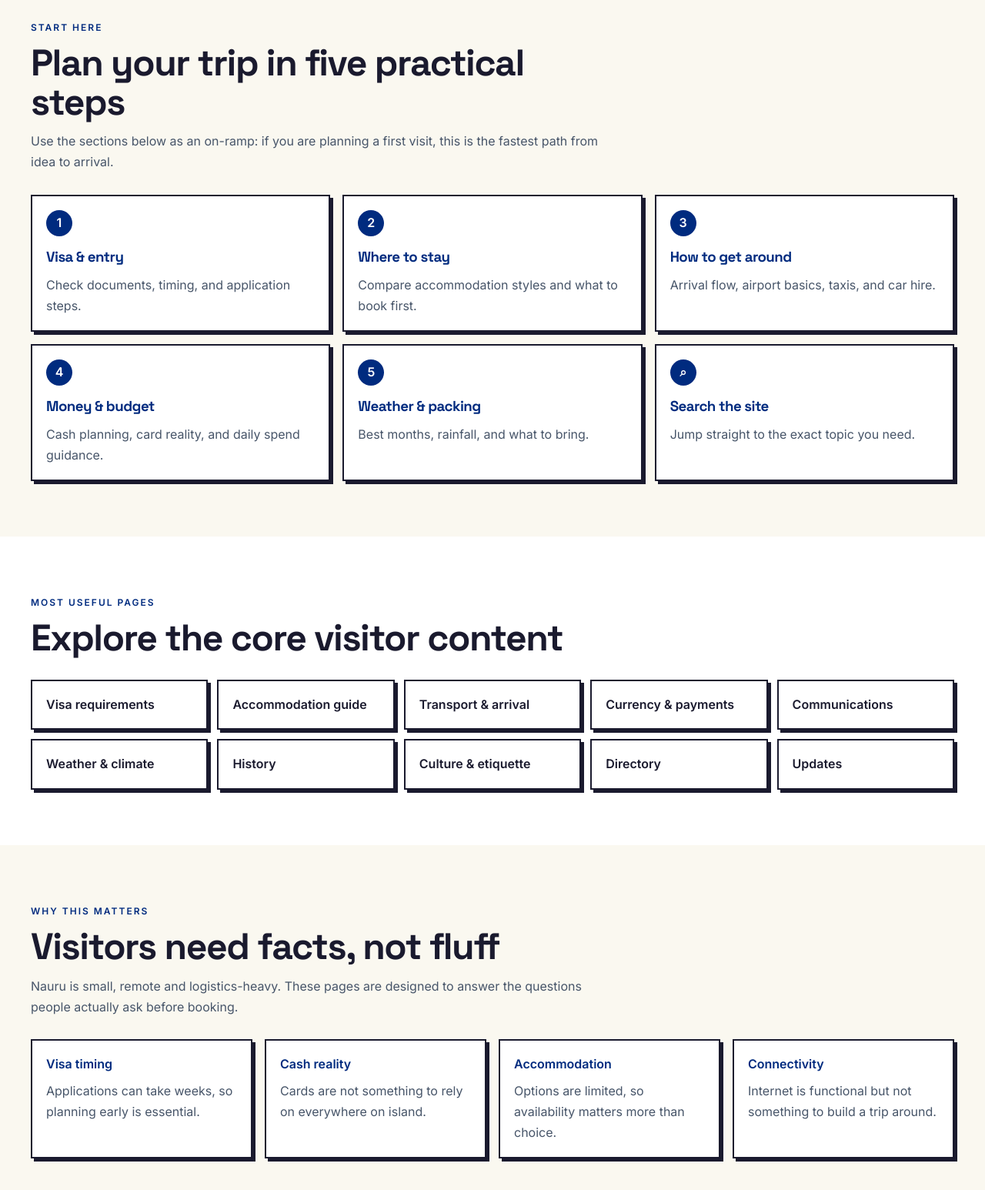
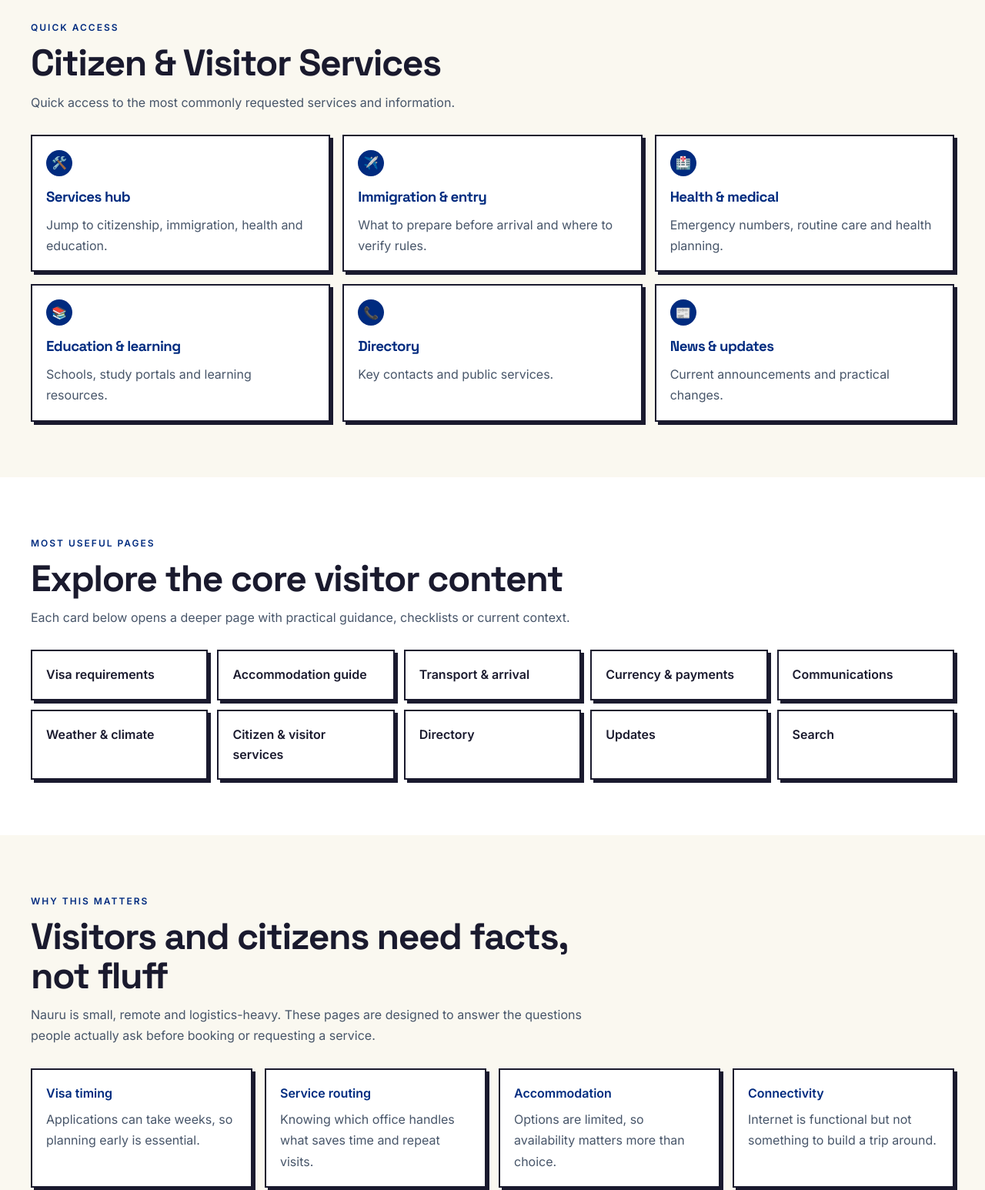
Before and after one commit to Loggableim/republicofnauru, an Astro site: page / in a window 1280 px wide. Shown: the part 1040-2586 px from the top of the page at 77% size. Built offline with nearby package versions, Linux system fonts and the light colour scheme; Astro itself is replaced by a stand-in of ours.

Commit message:
feat(home): strengthen content hub quick access and teaser cards

```diff
--- a/src/pages/index.astro
+++ b/src/pages/index.astro
@@ -19,17 +19,17 @@ import newsData from '../data/news.json';
     <section class="section action-hub">
       <div class="container">
         <div class="section-head">
-          <span class="eyebrow">Start here</span>
-          <h2>Plan your trip in five practical steps</h2>
-          <p>Use the sections below as an on-ramp: if you are planning a first visit, this is the fastest path from idea to arrival.</p>
+          <span class="eyebrow">Quick access</span>
+          <h2>Citizen & Visitor Services</h2>
+          <p>Quick access to the most commonly requested services and information.</p>
         </div>
         <div class="hub-grid">
-          <a class="hub-card" href="/visit/visa/"><span>1</span><h3>Visa & entry</h3><p>Check documents, timing, and application steps.</p></a>
-          <a class="hub-card" href="/visit/accommodation/"><span>2</span><h3>Where to stay</h3><p>Compare accommodation styles and what to book first.</p></a>
-          <a class="hub-card" href="/visit/transport/"><span>3</span><h3>How to get around</h3><p>Arrival flow, airport basics, taxis, and car hire.</p></a>
-          <a class="hub-card" href="/visit/currency/"><span>4</span><h3>Money & budget</h3><p>Cash planning, card reality, and daily spend guidance.</p></a>
-          <a class="hub-card" href="/visit/weather/"><span>5</span><h3>Weather & packing</h3><p>Best months, rainfall, and what to bring.</p></a>
-          <a class="hub-card" href="/search/"><span>⌕</span><h3>Search the site</h3><p>Jump straight to the exact topic you need.</p></a>
+          <a class="hub-card" href="/services/"><span>🛠️</span><h3>Services hub</h3><p>Jump to citizenship, immigration, health and education.</p></a>
+          <a class="hub-card" href="/services/immigration/"><span>✈️</span><h3>Immigration & entry</h3><p>What to prepare before arrival and where to verify rules.</p></a>
+          <a class="hub-card" href="/services/health/"><span>🏥</span><h3>Health & medical</h3><p>Emergency numbers, routine care and health planning.</p></a>
+          <a class="hub-card" href="/services/education/"><span>📚</span><h3>Education & learning</h3><p>Schools, study portals and learning resources.</p></a>
+          <a class="hub-card" href="/directory/"><span>📞</span><h3>Directory</h3><p>Key contacts and public services.</p></a>
+          <a class="hub-card" href="/news/"><span>📰</span><h3>News & updates</h3><p>Current announcements and practical changes.</p></a>
         </div>
       </div>
     </section>
@@ -39,6 +39,7 @@ import newsData from '../data/news.json';
         <div class="section-head">
           <span class="eyebrow">Most useful pages</span>
           <h2>Explore the core visitor content</h2>
+          <p>Each card below opens a deeper page with practical guidance, checklists or current context.</p>
         </div>
         <div class="link-grid">
           <a href="/visit/visa/">Visa requirements</a>
@@ -47,10 +48,10 @@ import newsData from '../data/news.json';
           <a href="/visit/currency/">Currency & payments</a>
           <a href="/visit/communications/">Communications</a>
           <a href="/visit/weather/">Weather & climate</a>
-          <a href="/about/history/">History</a>
-          <a href="/about/culture/">Culture & etiquette</a>
+          <a href="/services/">Citizen & visitor services</a>
           <a href="/directory/">Directory</a>
           <a href="/news/">Updates</a>
+          <a href="/search/">Search</a>
         </div>
       </div>
     </section>
@@ -59,12 +60,12 @@ import newsData from '../data/news.json';
       <div class="container">
         <div class="section-head">
           <span class="eyebrow">Why this matters</span>
-          <h2>Visitors need facts, not fluff</h2>
-          <p>Nauru is small, remote and logistics-heavy. These pages are designed to answer the questions people actually ask before booking.</p>
+          <h2>Visitors and citizens need facts, not fluff</h2>
+          <p>Nauru is small, remote and logistics-heavy. These pages are designed to answer the questions people actually ask before booking or requesting a service.</p>
         </div>
         <div class="facts-grid">
           <div class="fact-box"><strong>Visa timing</strong><p>Applications can take weeks, so planning early is essential.</p></div>
-          <div class="fact-box"><strong>Cash reality</strong><p>Cards are not something to rely on everywhere on island.</p></div>
+          <div class="fact-box"><strong>Service routing</strong><p>Knowing which office handles what saves time and repeat visits.</p></div>
           <div class="fact-box"><strong>Accommodation</strong><p>Options are limited, so availability matters more than choice.</p></div>
           <div class="fact-box"><strong>Connectivity</strong><p>Internet is functional but not something to build a trip around.</p></div>
         </div>
@@ -74,15 +75,16 @@ import newsData from '../data/news.json';
     <section class="section bg-white">
       <div class="container">
         <div class="section-head">
-          <span class="eyebrow">Latest updates</span>
-          <h2>Recent news and practical updates</h2>
+          <span class="eyebrow">Quick teasers</span>
+          <h2>What people click most</h2>
+          <p>These cards point to the pages that help visitors and citizens move from a vague question to a concrete next step.</p>
         </div>
-        <div class="news-grid">
-          {newsData.slice(0,3).map((item) => (
+        <div class="news-grid">          {newsData.slice(0,3).map((item) => (
             <a class="news-card" href={`/news/${item.id}/`}>
               <span class="news-tag">{item.tag}</span>
-              <h3>{item.title}</h3>
+              <h3>{item.emoji} {item.title}</h3>
               <p>{item.summary}</p>
+              <span class="news-link">Open story →</span>
             </a>
           ))}
         </div>
```
